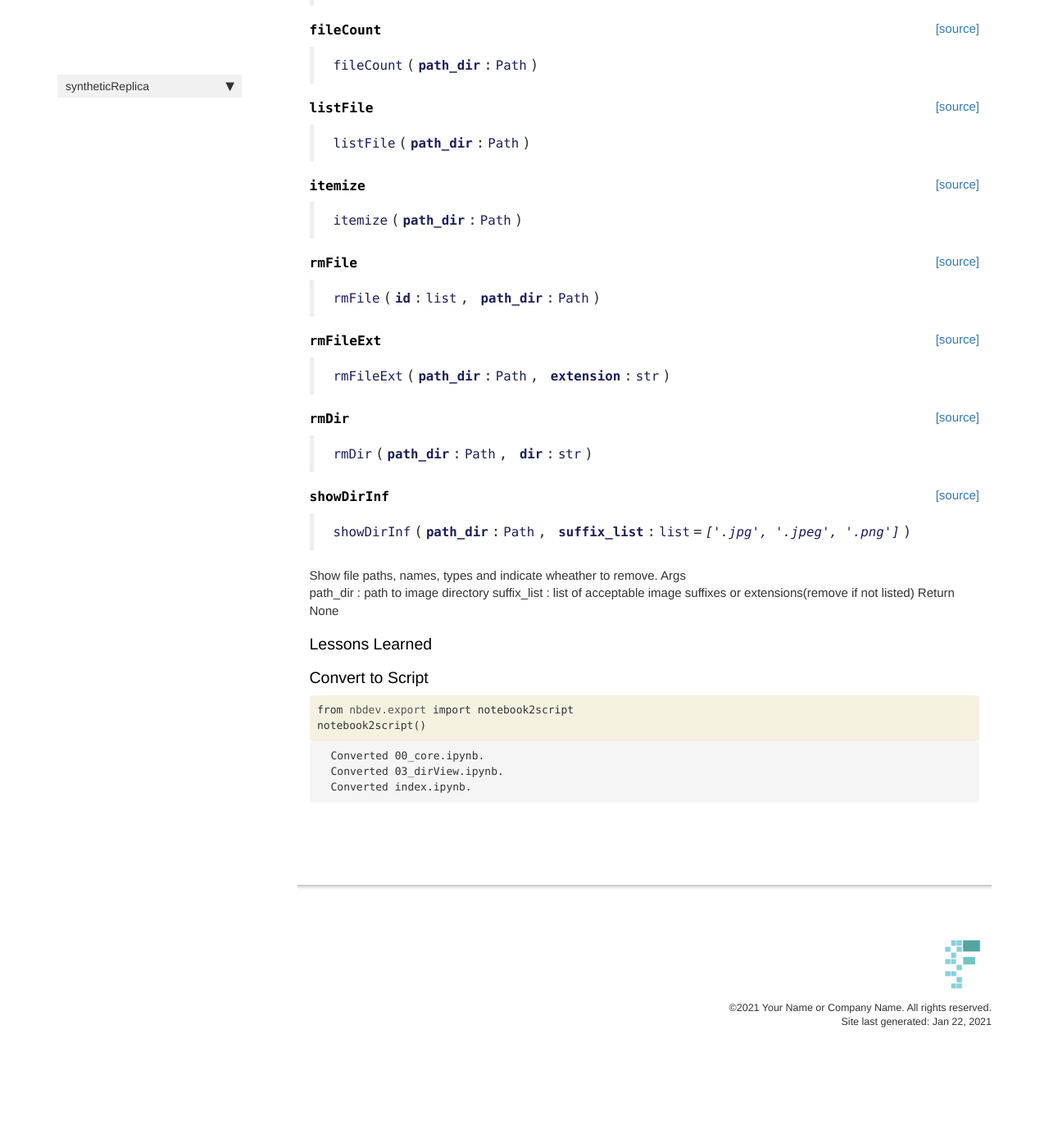
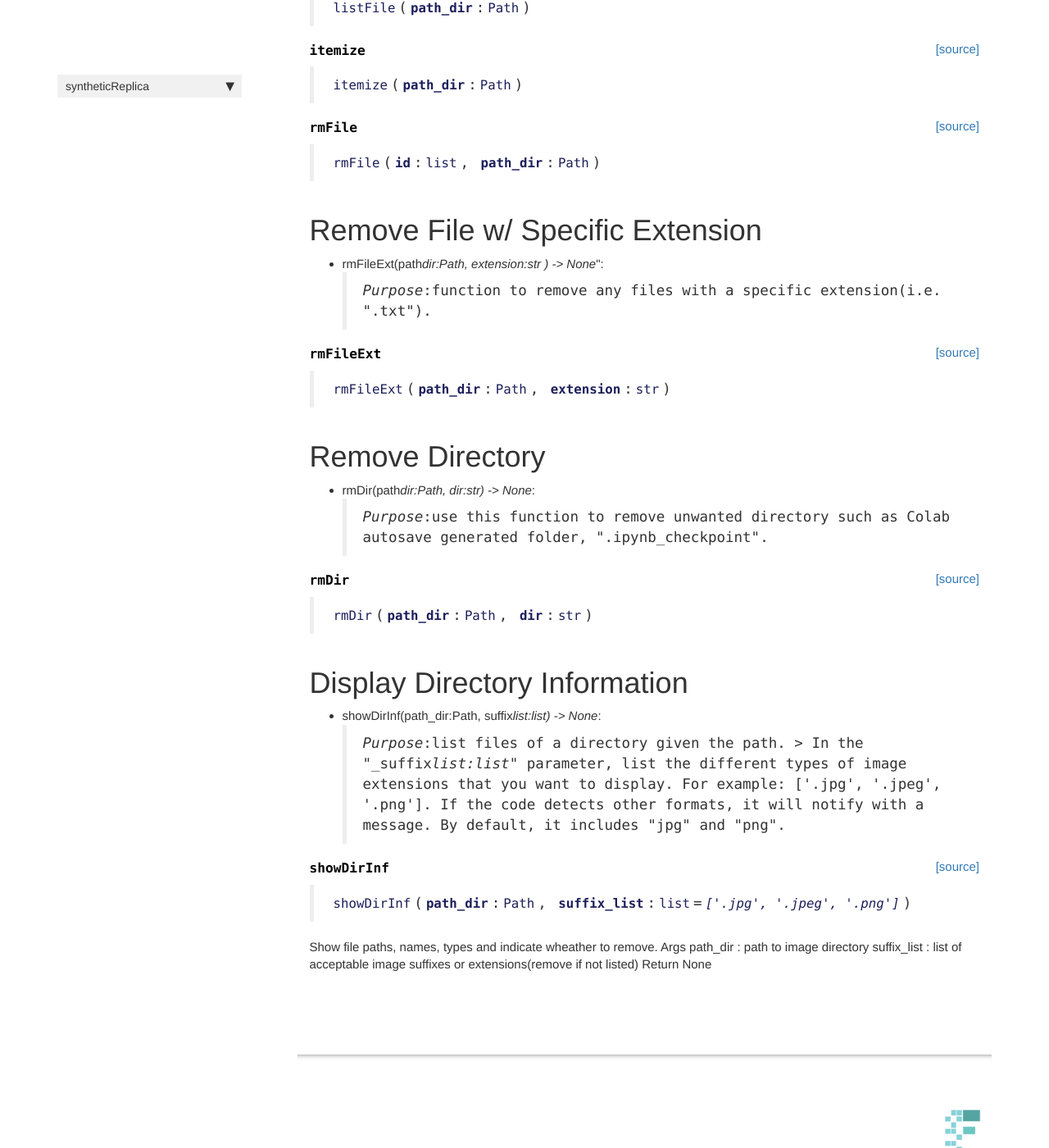
Before and after one commit to chho-work/syntheticReplica, a Jekyll site: the page built from docs/dirView.html, in a window 1280 px wide and 1400 px high, scrolled down 771 px. Shown: the whole window at 82% size. Built offline with Jekyll 4.4.1, drawn with Linux system fonts in a browser that asks for light colours; nearby versions of some CDN libraries; comment, search, counter and statistics services are not loaded; before the commit the page ends 2077 px from its top, so only the background shows below that; some of the changed text lies outside the part shown.

Commit message:
Update dirView.ipynb

```diff
--- a/docs/_data/sidebars/home_sidebar.yml
+++ b/docs/_data/sidebars/home_sidebar.yml
@@ -11,6 +11,9 @@
       url: /
     - output: web,pdf
       title: Title
+      url: display.html
+    - output: web,pdf
+      title: Remove File
       url: dirView.html
     output: web
     title: syntheticReplica
--- a/docs/dirView.html
+++ b/docs/dirView.html
@@ -1,6 +1,6 @@
 ---
 
-title: Title
+title: Remove File
 
 
 keywords: fastai
@@ -32,28 +32,33 @@
     {% raw %}
 
 <div class="cell border-box-sizing code_cell rendered">
-<div class="input">
 
-<div class="inner_cell">
-    <div class="input_area">
-<div class=" highlight hl-ipython3"><pre><span></span><span class="o">!</span>ls
-</pre></div>
+</div>
+    {% endraw %}
 
-    </div>
+    {% raw %}
+
+<div class="cell border-box-sizing code_cell rendered">
+
 </div>
-</div>
+    {% endraw %}
+
+    {% raw %}
+
+<div class="cell border-box-sizing code_cell rendered">
 
 <div class="output_wrapper">
 <div class="output">
 
 <div class="output_area">
 
-<div class="output_subarea output_stream output_stdout output_text">
-<pre>00_core.ipynb	  docs	       MANIFEST.in  settings.ini
-03_dirView.ipynb  index.ipynb  README.md    setup.py
-CONTRIBUTING.md   LICENSE      sample_nb    syntheticReplica
-</pre>
+
+<div class="output_markdown rendered_html output_subarea ">
+<h4 id="mkDir" class="doc_header"><code>mkDir</code><a href="https://github.com/chho-work/syntheticReplica/tree/master/syntheticReplica/dirView.py#L12" class="source_link" style="float:right">[source]</a></h4><blockquote><p><code>mkDir</code>(<strong><code>base_path</code></strong>:<code>Path</code>, <strong><code>dir_list</code></strong>:<code>list</code>)</p>
+</blockquote>
+
 </div>
+
 </div>
 
 </div>
@@ -80,7 +85,7 @@
 
 
 <div class="output_markdown rendered_html output_subarea ">
-<h4 id="mkDir" class="doc_header"><code>mkDir</code><a href="__main__.py#L7" class="source_link" style="float:right">[source]</a></h4><blockquote><p><code>mkDir</code>(<strong><code>base_path</code></strong>:<code>Path</code>, <strong><code>dir_list</code></strong>:<code>list</code>)</p>
+<h4 id="additionalMssg" class="doc_header"><code>additionalMssg</code><a href="https://github.com/chho-work/syntheticReplica/tree/master/syntheticReplica/dirView.py#L22" class="source_link" style="float:right">[source]</a></h4><blockquote><p><code>additionalMssg</code>(<strong><code>count</code></strong>:<code>int</code>)</p>
 </blockquote>
 
 </div>
@@ -97,6 +102,13 @@
 
 <div class="cell border-box-sizing code_cell rendered">
 
+</div>
+    {% endraw %}
+
+    {% raw %}
+
+<div class="cell border-box-sizing code_cell rendered">
+
 <div class="output_wrapper">
 <div class="output">
 
@@ -104,7 +116,7 @@
 
 
 <div class="output_markdown rendered_html output_subarea ">
-<h4 id="additionalMssg" class="doc_header"><code>additionalMssg</code><a href="__main__.py#L15" class="source_link" style="float:right">[source]</a></h4><blockquote><p><code>additionalMssg</code>(<strong><code>count</code></strong>:<code>int</code>)</p>
+<h4 id="fileCount" class="doc_header"><code>fileCount</code><a href="https://github.com/chho-work/syntheticReplica/tree/master/syntheticReplica/dirView.py#L32" class="source_link" style="float:right">[source]</a></h4><blockquote><p><code>fileCount</code>(<strong><code>path_dir</code></strong>:<code>Path</code>)</p>
 </blockquote>
 
 </div>
@@ -121,6 +133,13 @@
 
 <div class="cell border-box-sizing code_cell rendered">
 
+</div>
+    {% endraw %}
+
+    {% raw %}
+
+<div class="cell border-box-sizing code_cell rendered">
+
 <div class="output_wrapper">
 <div class="output">
 
@@ -128,7 +147,7 @@
 
 
 <div class="output_markdown rendered_html output_subarea ">
-<h4 id="fileCount" class="doc_header"><code>fileCount</code><a href="__main__.py#L22" class="source_link" style="float:right">[source]</a></h4><blockquote><p><code>fileCount</code>(<strong><code>path_dir</code></strong>:<code>Path</code>)</p>
+<h4 id="listFile" class="doc_header"><code>listFile</code><a href="https://github.com/chho-work/syntheticReplica/tree/master/syntheticReplica/dirView.py#L41" class="source_link" style="float:right">[source]</a></h4><blockquote><p><code>listFile</code>(<strong><code>path_dir</code></strong>:<code>Path</code>)</p>
 </blockquote>
 
 </div>
@@ -145,6 +164,13 @@
 
 <div class="cell border-box-sizing code_cell rendered">
 
+</div>
+    {% endraw %}
+
+    {% raw %}
+
+<div class="cell border-box-sizing code_cell rendered">
+
 <div class="output_wrapper">
 <div class="output">
 
@@ -152,7 +178,7 @@
 
 
 <div class="output_markdown rendered_html output_subarea ">
-<h4 id="listFile" class="doc_header"><code>listFile</code><a href="__main__.py#L28" class="source_link" style="float:right">[source]</a></h4><blockquote><p><code>listFile</code>(<strong><code>path_dir</code></strong>:<code>Path</code>)</p>
+<h4 id="itemize" class="doc_header"><code>itemize</code><a href="https://github.com/chho-work/syntheticReplica/tree/master/syntheticReplica/dirView.py#L48" class="source_link" style="float:right">[source]</a></h4><blockquote><p><code>itemize</code>(<strong><code>path_dir</code></strong>:<code>Path</code>)</p>
 </blockquote>
 
 </div>
@@ -169,6 +195,13 @@
 
 <div class="cell border-box-sizing code_cell rendered">
 
+</div>
+    {% endraw %}
+
+    {% raw %}
+
+<div class="cell border-box-sizing code_cell rendered">
+
 <div class="output_wrapper">
 <div class="output">
 
@@ -176,7 +209,7 @@
 
 
 <div class="output_markdown rendered_html output_subarea ">
-<h4 id="itemize" class="doc_header"><code>itemize</code><a href="__main__.py#L32" class="source_link" style="float:right">[source]</a></h4><blockquote><p><code>itemize</code>(<strong><code>path_dir</code></strong>:<code>Path</code>)</p>
+<h4 id="rmFile" class="doc_header"><code>rmFile</code><a href="https://github.com/chho-work/syntheticReplica/tree/master/syntheticReplica/dirView.py#L55" class="source_link" style="float:right">[source]</a></h4><blockquote><p><code>rmFile</code>(<strong><code>id</code></strong>:<code>list</code>, <strong><code>path_dir</code></strong>:<code>Path</code>)</p>
 </blockquote>
 
 </div>
@@ -185,6 +218,24 @@
 
 </div>
 </div>
+
+</div>
+    {% endraw %}
+
+<div class="cell border-box-sizing text_cell rendered"><div class="inner_cell">
+<div class="text_cell_render border-box-sizing rendered_html">
+<h1 id="Remove-File-w/-Specific-Extension">Remove File w/ Specific Extension<a class="anchor-link" href="#Remove-File-w/-Specific-Extension"> </a></h1><ul>
+<li>rmFileExt(path<em>dir:Path, extension:str )  -&gt; None</em>":<br> <blockquote><p><em>Purpose</em>:function to remove any files with a specific extension(i.e. ".txt").</p>
+</blockquote>
+</li>
+</ul>
+
+</div>
+</div>
+</div>
+    {% raw %}
+
+<div class="cell border-box-sizing code_cell rendered">
 
 </div>
     {% endraw %}
@@ -200,7 +251,7 @@
 
 
 <div class="output_markdown rendered_html output_subarea ">
-<h4 id="rmFile" class="doc_header"><code>rmFile</code><a href="__main__.py#L36" class="source_link" style="float:right">[source]</a></h4><blockquote><p><code>rmFile</code>(<strong><code>id</code></strong>:<code>list</code>, <strong><code>path_dir</code></strong>:<code>Path</code>)</p>
+<h4 id="rmFileExt" class="doc_header"><code>rmFileExt</code><a href="https://github.com/chho-work/syntheticReplica/tree/master/syntheticReplica/dirView.py#L64" class="source_link" style="float:right">[source]</a></h4><blockquote><p><code>rmFileExt</code>(<strong><code>path_dir</code></strong>:<code>Path</code>, <strong><code>extension</code></strong>:<code>str</code>)</p>
 </blockquote>
 
 </div>
@@ -209,6 +260,24 @@
 
 </div>
 </div>
+
+</div>
+    {% endraw %}
+
+<div class="cell border-box-sizing text_cell rendered"><div class="inner_cell">
+<div class="text_cell_render border-box-sizing rendered_html">
+<h1 id="Remove-Directory">Remove Directory<a class="anchor-link" href="#Remove-Directory"> </a></h1><ul>
+<li>rmDir(path<em>dir:Path, dir:str) -&gt; None</em>:<br> <blockquote><p><em>Purpose</em>:use this function to remove unwanted directory such as Colab autosave generated folder, ".ipynb_checkpoint".<br></p>
+</blockquote>
+</li>
+</ul>
+
+</div>
+</div>
+</div>
+    {% raw %}
+
+<div class="cell border-box-sizing code_cell rendered">
 
 </div>
     {% endraw %}
@@ -224,7 +293,7 @@
 
 
 <div class="output_markdown rendered_html output_subarea ">
-<h4 id="rmFileExt" class="doc_header"><code>rmFileExt</code><a href="__main__.py#L42" class="source_link" style="float:right">[source]</a></h4><blockquote><p><code>rmFileExt</code>(<strong><code>path_dir</code></strong>:<code>Path</code>, <strong><code>extension</code></strong>:<code>str</code>)</p>
+<h4 id="rmDir" class="doc_header"><code>rmDir</code><a href="https://github.com/chho-work/syntheticReplica/tree/master/syntheticReplica/dirView.py#L80" class="source_link" style="float:right">[source]</a></h4><blockquote><p><code>rmDir</code>(<strong><code>path_dir</code></strong>:<code>Path</code>, <strong><code>dir</code></strong>:<code>str</code>)</p>
 </blockquote>
 
 </div>
@@ -233,6 +302,24 @@
 
 </div>
 </div>
+
+</div>
+    {% endraw %}
+
+<div class="cell border-box-sizing text_cell rendered"><div class="inner_cell">
+<div class="text_cell_render border-box-sizing rendered_html">
+<h1 id="Display-Directory-Information">Display Directory Information<a class="anchor-link" href="#Display-Directory-Information"> </a></h1><ul>
+<li>showDirInf(path_dir:Path, suffix<em>list:list) -&gt; None</em>:<br><blockquote><p><em>Purpose</em>:list files of a directory given the path.         &gt; In the "_suffix<em>list:list</em>" parameter, list the different types of image extensions that you want to display.  For example: ['.jpg', '.jpeg', '.png'].  If the code detects other formats, it will notify with a message.  By default, it includes "jpg" and "png".<br></p>
+</blockquote>
+</li>
+</ul>
+
+</div>
+</div>
+</div>
+    {% raw %}
+
+<div class="cell border-box-sizing code_cell rendered">
 
 </div>
     {% endraw %}
@@ -248,34 +335,10 @@
 
 
 <div class="output_markdown rendered_html output_subarea ">
-<h4 id="rmDir" class="doc_header"><code>rmDir</code><a href="__main__.py#L54" class="source_link" style="float:right">[source]</a></h4><blockquote><p><code>rmDir</code>(<strong><code>path_dir</code></strong>:<code>Path</code>, <strong><code>dir</code></strong>:<code>str</code>)</p>
-</blockquote>
-
-</div>
-
-</div>
-
-</div>
-</div>
-
-</div>
-    {% endraw %}
-
-    {% raw %}
-
-<div class="cell border-box-sizing code_cell rendered">
-
-<div class="output_wrapper">
-<div class="output">
-
-<div class="output_area">
-
-
-<div class="output_markdown rendered_html output_subarea ">
-<h4 id="showDirInf" class="doc_header"><code>showDirInf</code><a href="__main__.py#L62" class="source_link" style="float:right">[source]</a></h4><blockquote><p><code>showDirInf</code>(<strong><code>path_dir</code></strong>:<code>Path</code>, <strong><code>suffix_list</code></strong>:<code>list</code>=<em><code>['.jpg', '.jpeg', '.png']</code></em>)</p>
+<h4 id="showDirInf" class="doc_header"><code>showDirInf</code><a href="https://github.com/chho-work/syntheticReplica/tree/master/syntheticReplica/dirView.py#L92" class="source_link" style="float:right">[source]</a></h4><blockquote><p><code>showDirInf</code>(<strong><code>path_dir</code></strong>:<code>Path</code>, <strong><code>suffix_list</code></strong>:<code>list</code>=<em><code>['.jpg', '.jpeg', '.png']</code></em>)</p>
 </blockquote>
 <p>Show file paths, names, types and indicate wheather to remove.
-Args<br>
+Args
     path_dir     : path to image directory
     suffix_list  : list of acceptable image suffixes or extensions(remove if not listed)
 Return
@@ -291,50 +354,4 @@
 </div>
     {% endraw %}
 
-<div class="cell border-box-sizing text_cell rendered"><div class="inner_cell">
-<div class="text_cell_render border-box-sizing rendered_html">
-<h3 id="Lessons-Learned">Lessons Learned<a class="anchor-link" href="#Lessons-Learned"> </a></h3>
 </div>
-</div>
-</div>
-<div class="cell border-box-sizing text_cell rendered"><div class="inner_cell">
-<div class="text_cell_render border-box-sizing rendered_html">
-<h3 id="Convert-to-Script">Convert to Script<a class="anchor-link" href="#Convert-to-Script"> </a></h3>
-</div>
-</div>
-</div>
-    {% raw %}
-
-<div class="cell border-box-sizing code_cell rendered">
-<div class="input">
-
-<div class="inner_cell">
-    <div class="input_area">
-<div class=" highlight hl-ipython3"><pre><span></span><span class="kn">from</span> <span class="nn">nbdev.export</span> <span class="kn">import</span> <span class="n">notebook2script</span>
-<span class="n">notebook2script</span><span class="p">()</span>
-</pre></div>
-
-    </div>
-</div>
-</div>
-
-<div class="output_wrapper">
-<div class="output">
-
-<div class="output_area">
-
-<div class="output_subarea output_stream output_stdout output_text">
-<pre>Converted 00_core.ipynb.
-Converted 03_dirView.ipynb.
-Converted index.ipynb.
-</pre>
-</div>
-</div>
-
-</div>
-</div>
-
-</div>
-    {% endraw %}
-
-</div>
--- a/docs/sidebar.json
+++ b/docs/sidebar.json
@@ -1,6 +1,7 @@
 {
   "syntheticReplica": {
     "Overview": "/",
-    "Title": "dirView.html"
+    "Title": "display.html",
+    "Remove File": "dirView.html"
   }
 }
```
Also changed, not shown: syntheticReplica/_nbdev.py (+10 -1 lines), syntheticReplica/dirView.py (+107 -1 lines), 1 other file.
